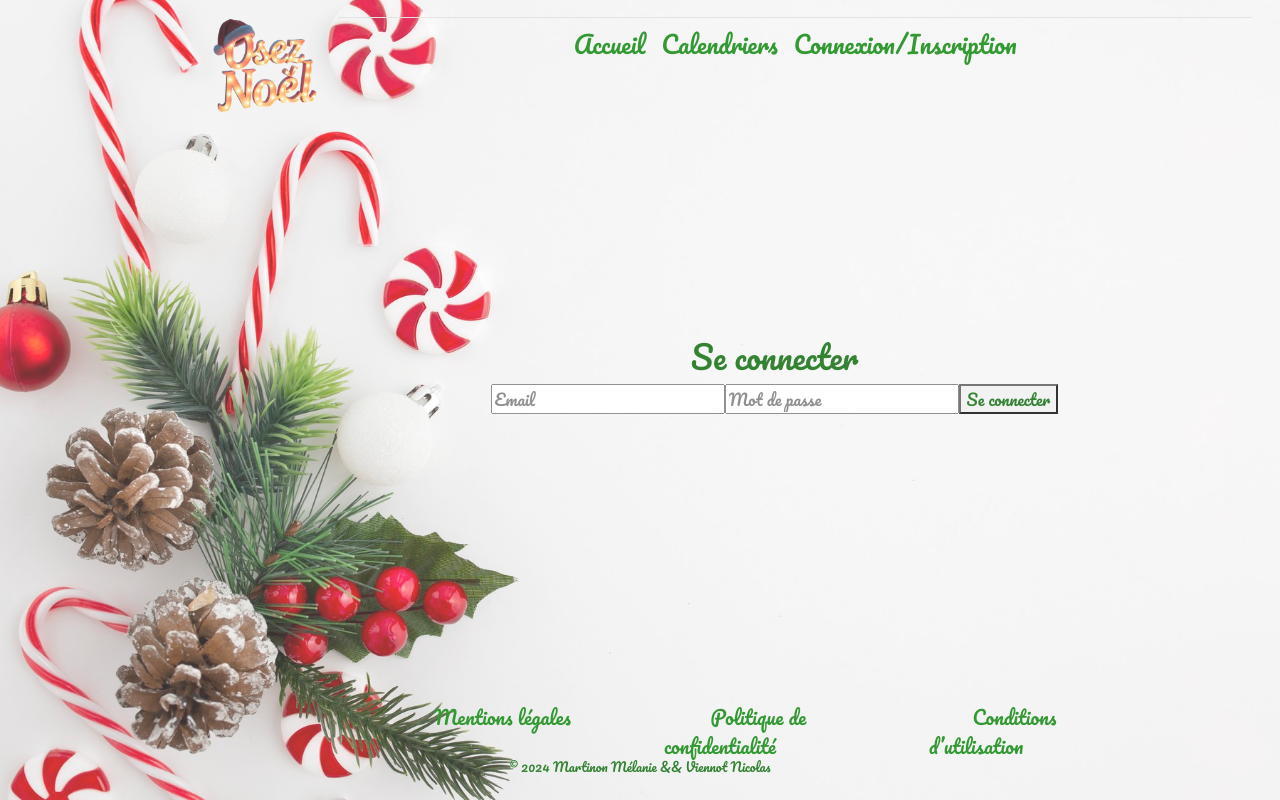
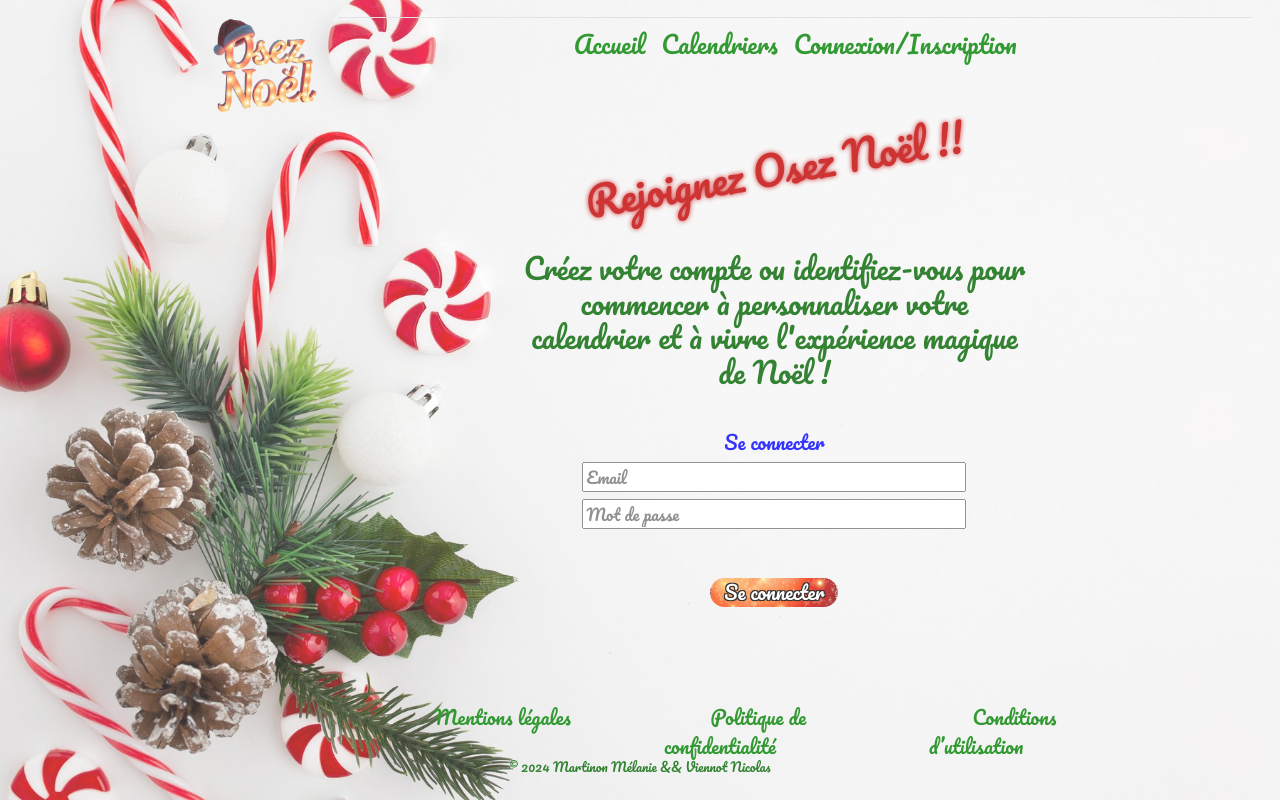
Before and after one commit to melinox58/app-noel, a Vue app in the folder front/: page /login in a window 1280 px wide. Built offline with nearby package versions, Linux system fonts and the light colour scheme.

Commit message:
add dasboard admin

```diff
--- /dev/null
+++ b/front/src/components/DashAdminComponent.vue
@@ -0,0 +1,239 @@
+<template>
+    <h3>Bienvenue {{ user }}</h3>
+    <section>
+
+      <aside>
+        <nav>
+          <ul class="config">
+            <li>
+              <a href="/surprise"><img :src="require('@/assets/calendrier.svg')" alt="Icone calendrier"></a>
+            </li>
+            <li>
+              <a href="/calendar"><img :src="require('@/assets/palette.png')" alt="Icone calendrier"></a>
+            </li>
+            <li>
+              <a href="/share"><img :src="require('@/assets/main.png')" alt="Icone partage"></a>
+            </li>
+          </ul>
+        </nav>
+      </aside>
+    </section>
+
+</template>
+
+
+<style scoped>
+
+section{
+  width: 80vw;
+  height: 70vh;
+  margin-right: 10%;
+  margin-top: 5%;
+}
+
+h3{
+  color: blue;
+  font-size: 1rem;
+  margin-bottom: 2%;
+  margin-top: 5%;
+}
+
+h2{
+  font-size: 0.8rem;
+}
+
+input{
+  color: blue;
+  width: 31vw;
+  height: 50%;
+}
+
+form{
+  display: flex;
+  flex-direction: row;
+  gap: 3%;
+  width: 89vw;
+  height: 20%;
+  align-items: center;
+  justify-content: center;
+}
+
+.content-container > main:nth-child(2) > div:nth-child(1) {
+  display: flex;
+  flex-direction: column;
+  align-items: center;
+}
+
+.btn{
+  font-size: 0.8rem;
+  display: flex;
+  width: 20vw;
+  background-image: url('@/assets/img/background/preview.jpg');
+  background-size: cover;
+  color:white;
+  border-radius: 20px;
+  height: 29%;
+  justify-content: center;
+  align-items: center;
+  background-position: center;
+  text-shadow:
+    1px 1px 0 black,
+    -1px 1px 0 black,
+    1px -1px 0 black,
+    -1px -1px 0 black; /* Ombres pour chaque direction */
+}
+
+input{
+  color: blue;
+  width: 70%;
+  height: 31%;
+}
+
+.config{
+  display: flex;
+  margin-top: 4%;
+}
+
+.config img{
+  width: 60%;
+}
+
+ul{
+  padding: 0;
+}
+
+.image-row img{
+  width: 26vw;
+}
+
+.image-table {
+  width: 100%;                /* La table occupe toute la largeur disponible */
+  height: 60vh;               /* Hauteur fixe pour la table */
+  overflow: hidden;           /* Empêche tout débordement visible de la table elle-même */
+}
+
+.image-row {
+  display: flex;
+  flex-wrap: wrap;            /* Les images passeront à la ligne suivante si l'espace est insuffisant */
+  width: 100%;                /* Garantit que l'image-row occupe toute la largeur disponible */
+  overflow-x: auto;           /* Permet un défilement horizontal si nécessaire */
+  overflow-y: auto;           /* Permet un défilement vertical si nécessaire */
+  height: 95%;               /* Occupe toute la hauteur de la table */
+  gap: 4%;
+  justify-content: center;    /* Centre les images horizontalement */
+}
+
+.image-container {
+  flex: 0 0 28%;              /* Chaque image occupe environ 48% de la largeur (2 par ligne) */
+  max-width: 100%;            /* Evite que les images débordent de leur conteneur */
+  justify-content: center;    /* Centre l'image horizontalement */
+}
+
+
+
+
+
+@media only screen and (min-width: 768px){
+
+section{
+  background-color: rgba(255, 255, 255, 0.854);
+  width: 80vw;
+  height: 70vh;
+  margin-right: 10%;
+  margin-top: 0;
+  margin-bottom: 2%;
+}
+
+h3{
+  font-size: 1.5rem;
+  margin-top: %;
+  margin-bottom: 2%;
+}
+
+section h2 {
+  font-size:1.4rem;
+}
+
+
+section input{
+  width: 30vw;
+}
+
+section form{
+  gap: 5%;
+  width: 100%;
+  height: 14%;
+}
+
+section input {
+  height: 40%;
+}
+
+section .btn{
+  font-size: 1.2rem;
+  width: 10vw;
+  width: 10%;
+  height: 30%;
+}
+
+section .config{
+  background-color: rgba(255, 255, 255, 0.858);
+  display: flex;
+  flex-direction: column;
+  height: 687%;
+  width: 14%;
+  justify-content: center;
+  margin-left: -12vw;
+  margin-top: -69.8vh;
+  gap: 10%;
+  position: relative;
+  z-index: 8;
+}
+
+section .config img{
+  width: 32%;
+  margin: 0;
+}
+
+.image-row img {
+  width: 22vw;
+}
+
+.image-table[data-v-67104fdf] {
+  width: 95%;
+  overflow: hidden;
+  display: flex;
+  align-items: center;
+}
+
+.image-container[data-v-67104fdf] {
+  flex: 0 0 28%;
+  display: flex;
+  justify-content: center;
+  align-items: center;
+}
+
+a{
+  margin: 0;
+}
+
+}
+</style>
+
+
+
+<script setup>
+
+
+// const images = [
+//         { id: 1, src: require('@/assets/img/background/13450.jpg'), name: 'Image 1', description: 'Description 1' },
+//         { id: 2, src: require('@/assets/img/background/4510871.jpg'), name: 'Image 2', description: 'Description 2' },
+//         { id: 3, src: require('@/assets/img/background/6537135.jpg'), name: 'Image 3', description: 'Description 3' },
+//         { id: 1, src: require('@/assets/img/background/13450.jpg'), name: 'Image 1', description: 'Description 1' },
+//         { id: 2, src: require('@/assets/img/background/4510871.jpg'), name: 'Image 2', description: 'Description 2' },
+//         { id: 3, src: require('@/assets/img/background/6537135.jpg'), name: 'Image 3', description: 'Description 3' },
+//         { id: 3, src: require('@/assets/img/background/6537135.jpg'), name: 'Image 3', description: 'Description 3' },
+//         { id: 2, src: require('@/assets/img/background/4510871.jpg'), name: 'Image 2', description: 'Description 2' },
+    //   ]
+
+</script>
--- a/front/src/components/LoginComponent.vue
+++ b/front/src/components/LoginComponent.vue
@@ -1,12 +1,21 @@
 <template>
-  <div>
-    <h2>Se connecter</h2>
+
+<div>
+  <h1>Rejoignez Osez Noël !!</h1>
+
+  <h2>Créez votre compte ou identifiez-vous pour commencer
+      à personnaliser votre calendrier
+      et à vivre l'expérience magique de Noël !</h2>
+
+
+    <h3>Se connecter</h3>
     <form @submit.prevent="loginUser">
       <input v-model="user.email" placeholder="Email" required />
       <input v-model="user.password" type="password" placeholder="Mot de passe" required />
-      <button type="submit">Se connecter</button>
+      <button class="btn" type="submit">Se connecter</button>
     </form>
   </div>
+
 </template>
 
 <script setup>
@@ -34,7 +43,90 @@ const loginUser = async () => {
 </script>
 
 
+<style scoped>
+h1{
+  color: rgb(196, 2, 2);
+  text-shadow: 0px 0px 5px rgb(196, 2, 2);
+  transform: rotate(-10deg);
+  margin: 0;
+}
 
-<style scoped>
+h2{
+  font-size: 1rem;
+  margin-bottom: 8%;
+  width: 70vw;
+}
 
+h3{
+  font-size: 0.9rem;
+  color: blue;
+  margin-top: 8%;
+}
+
+input{
+  color: blue;
+}
+
+form{
+  display: flex;
+  flex-direction: column;
+  width: 65vw;
+  align-items: center;
+}
+
+.content-container > main:nth-child(2) > div:nth-child(1) {
+  display: flex;
+  flex-direction: column;
+  align-items: center;
+  margin: 15%;
+}
+
+.btn{
+  font-size: 0.8rem;
+  display: flex;
+  width: 35vw;
+  margin-top: 5%;
+  background-image: url('@/assets/img/background/preview.jpg');
+  background-size: cover;
+  color:white;
+  border-radius: 20px;
+  height: 20%;
+  justify-content: center;
+  align-items: center;
+  background-position: center;
+  text-shadow:
+    1px 1px 0 black,
+    -1px 1px 0 black,
+    1px -1px 0 black,
+    -1px -1px 0 black; /* Ombres pour chaque direction */
+}
+
+@media only screen and (min-width: 768px){
+
+h2{
+  margin-top: 7%;
+  font-size: 1.8rem;
+  width: 40vw;
+  margin-bottom: 0;
+}
+
+h3{
+  font-size: 1.2rem;
+  margin-top: 5%;
+}
+
+input{
+  width: 30vw;
+}
+
+form{
+  gap: 5%;
+}
+
+.btn{
+  font-size: 1.2rem;
+  width: 10vw;
+}
+
+}
 </style>
--- a/front/src/router/index.js
+++ b/front/src/router/index.js
@@ -6,6 +6,8 @@ import SurpriseComponent from '../components/SurpriseComponent.vue';
 import ShareComponent from '../components/ShareComponent.vue';
 import RegisterComponent from '../components/RegisterComponent.vue';
 import LoginComponent from '@/components/LoginComponent.vue';
+import DashAdminComponent from '@/components/DashAdminComponent.vue';
+
 
 
 
@@ -15,7 +17,8 @@ const routes = [
     { path: '/register', component: RegisterComponent },
     { path: '/surprise', component: SurpriseComponent },
     { path: '/share', component: ShareComponent },
-    { path: '/login', component: LoginComponent }
+    { path: '/login', component: LoginComponent },
+    { path: '/admin', component: DashAdminComponent}
 ];
 
 
```
